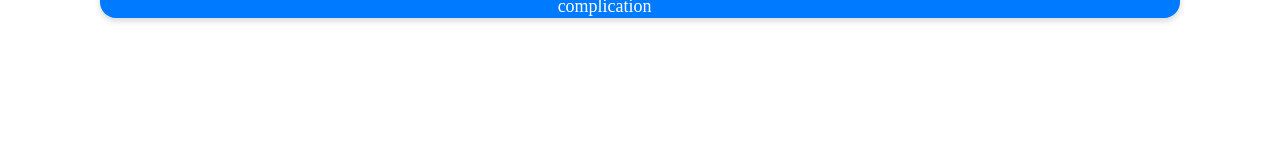
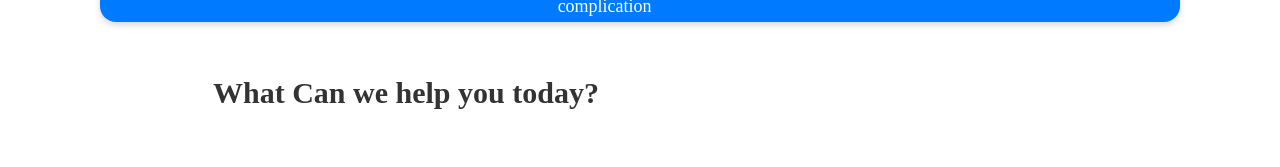
Before and after one commit to Aaris-Kazi/Disease-Prediction-And-Self-Assestment, a plain HTML site: page index.html in a window 1280 px wide. Shown: the part 834-1001 px from the top of the page. Before the commit the page ends 860 px from the top, so only its background shows below. Drawn offline with Linux system fonts and the light colour scheme.

Commit message:
some of more changes

```diff
--- a/index.html
+++ b/index.html
@@ -76,6 +76,9 @@
             </div>
         </div>
     </section>
+    <div class="word">
+        <h4>What Can we help you today?</h4>
+    </div>
 
 </body>
 </html>
--- a/style.css
+++ b/style.css
@@ -105,7 +105,7 @@ p{
     margin-top: 554px;
     margin-left: auto;
     margin-right: auto;
-    height: 100px;
+    height: 104px;
     /* margin: auto; */
     background-color: #007bff;
     border-radius: 16px;
@@ -139,3 +139,11 @@ section{
     margin-left: auto;
     margin-right: auto;
 }
+.word{
+    font-size: 30px;
+    line-height: 42px;
+    color: #333333;
+    padding: 40px 0;
+    text-align: left;
+    margin-left: 195px;
+}
```
